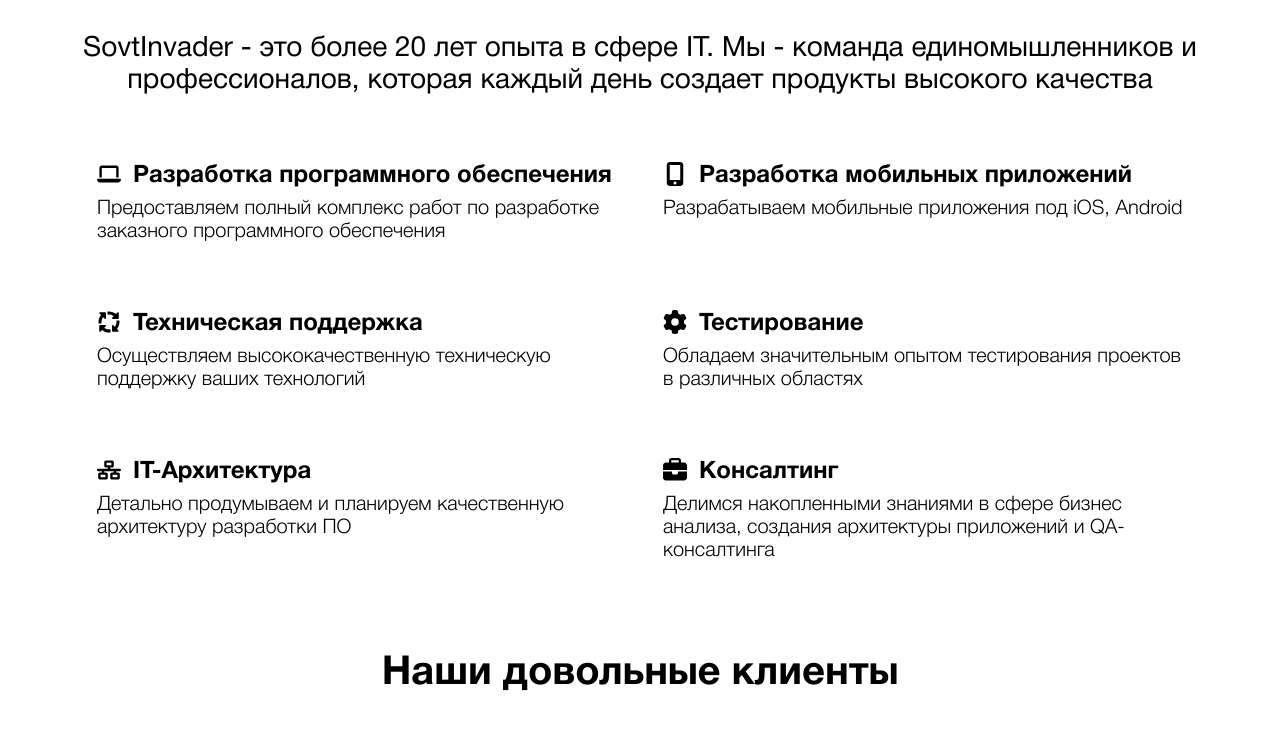
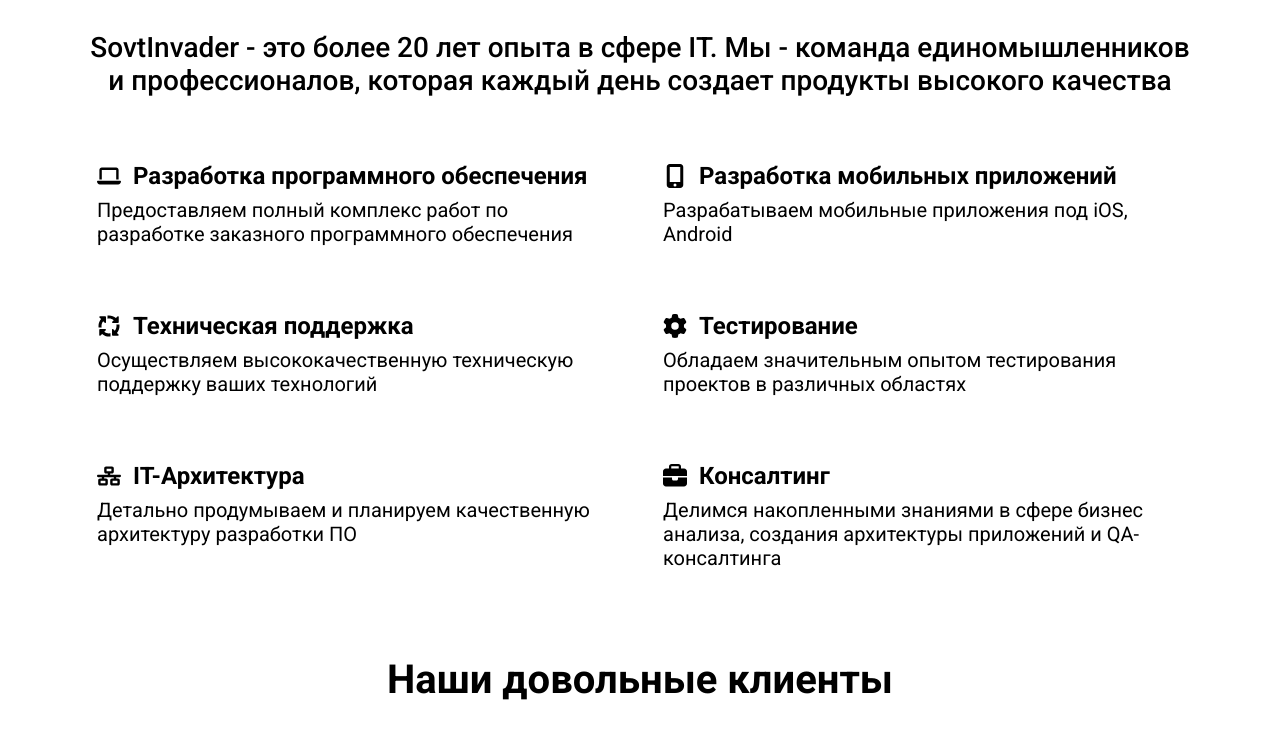
Before and after one commit to oscarishe/softinvader, a plain HTML site: page index.html in a window 1280 px wide. Shown: the part 233-971 px from the top of the page. Drawn offline with nearby package versions, Linux system fonts and the light colour scheme.

Commit message:
update files

```diff
--- a/style/style.css
+++ b/style/style.css
@@ -1,5 +1,5 @@
 @import url('https://fonts.googleapis.com/css2?family=IBM+Plex+Sans:ital,wght@0,100;0,200;0,300;0,400;0,500;0,600;0,700;1,100;1,200;1,300;1,400;1,500;1,600;1,700&display=swap');
-
+@import url('https://fonts.googleapis.com/css2?family=Roboto:ital,wght@0,100;0,300;0,400;0,500;0,700;0,900;1,100;1,300;1,400;1,500;1,700;1,900&display=swap');
 
 @font-face {
     font-family: 'helveticaneue';
@@ -68,7 +68,7 @@ body {
 }
 
 body {
-    font-family: 'helveticaneue', sans-serif;
+    font-family: 'Roboto', sans-serif;
 }
 
 
```
